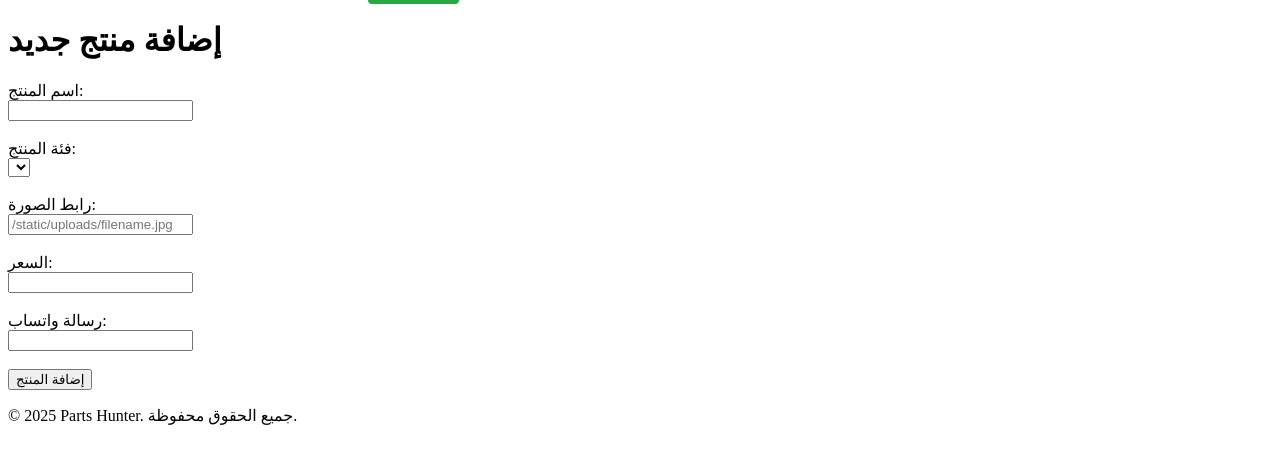
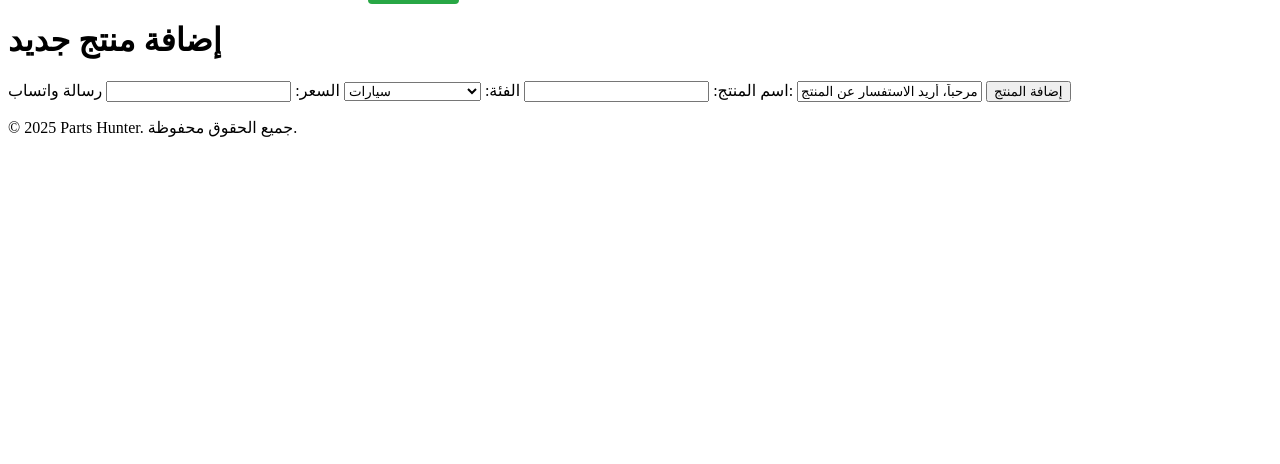
Before and after one commit to Aljaili-Elsmani/Parts-hunter, a Flask app: template app/templates/add_product.html in a window 1280 px wide. Shown: the part 35-499 px from the top of the page. Run offline with Flask 3, Linux system fonts and the light colour scheme; the template is opened without the code that fills it, so the values that code supplies are empty.

Commit message:
Enhance add product form with additional fields

```diff
--- a/app/templates/add_product.html
+++ b/app/templates/add_product.html
@@ -1,28 +1,27 @@
 {% extends "base.html" %}
 
-{% block title %}إضافة منتج{% endblock %}
+{% block title %}إضافة منتج - Parts Hunter{% endblock %}
 
 {% block content %}
 <h1>إضافة منتج جديد</h1>
+
 <form method="POST">
-    <label>اسم المنتج:</label><br>
-    <input type="text" name="name" required><br><br>
+    <label>اسم المنتج:</label>
+    <input type="text" name="name" required>
 
-    <label>فئة المنتج:</label><br>
+    <label>الفئة:</label>
     <select name="category" required>
-        {% for cat in categories %}
-        <option value="{{ cat }}">{{ cat }}</option>
-        {% endfor %}
-    </select><br><br>
+        <option value="سيارات">سيارات</option>
+        <option value="أدوات كهربائية">أدوات كهربائية</option>
+        <option value="معدات تعدين">معدات تعدين</option>
+        <option value="معدات طاقة شمسية">معدات طاقة شمسية</option>
+    </select>
 
-    <label>رابط الصورة:</label><br>
-    <input type="text" name="image" placeholder="/static/uploads/filename.jpg" required><br><br>
+    <label>السعر:</label>
+    <input type="text" name="price" required>
 
-    <label>السعر:</label><br>
-    <input type="text" name="price" required><br><br>
-
-    <label>رسالة واتساب:</label><br>
-    <input type="text" name="whatsapp_message" required><br><br>
+    <label>رسالة واتساب:</label>
+    <input type="text" name="whatsapp_message" value="مرحباً، أريد الاستفسار عن المنتج." required>
 
     <button type="submit">إضافة المنتج</button>
 </form>
```
